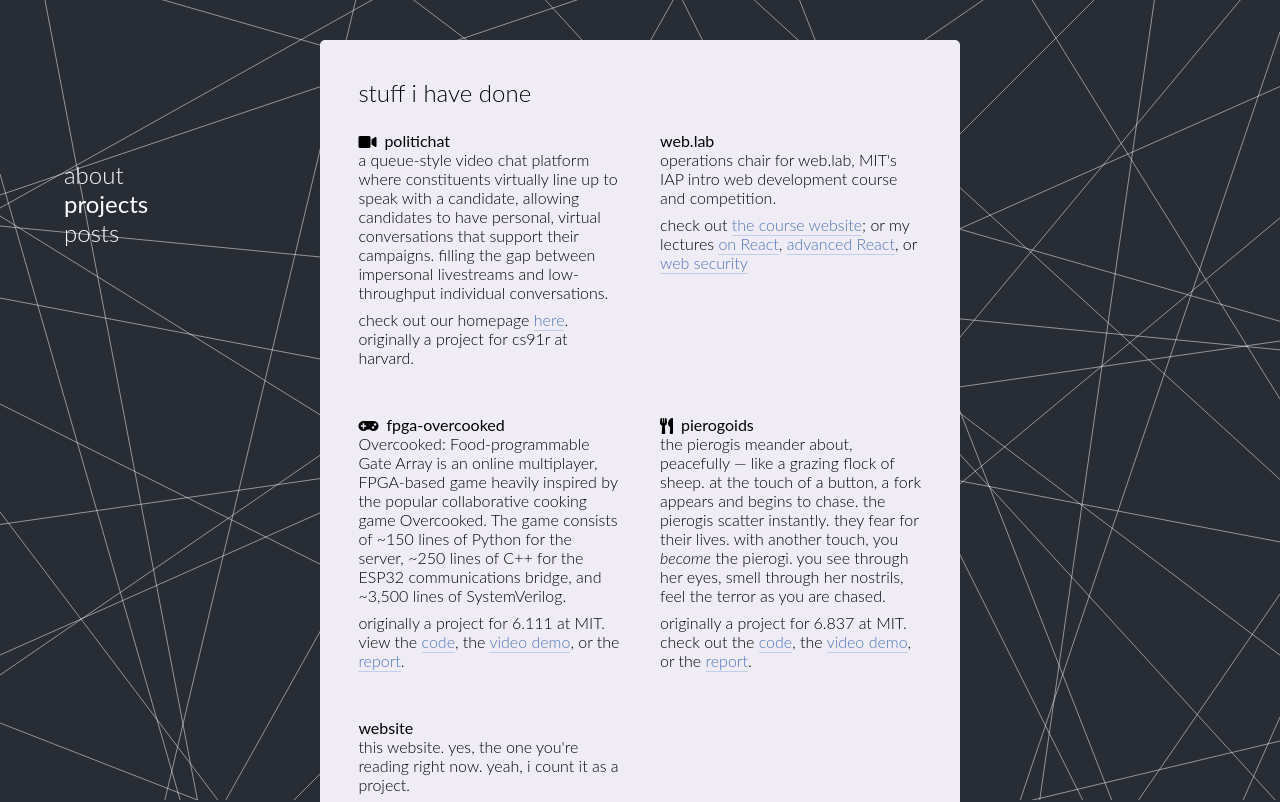
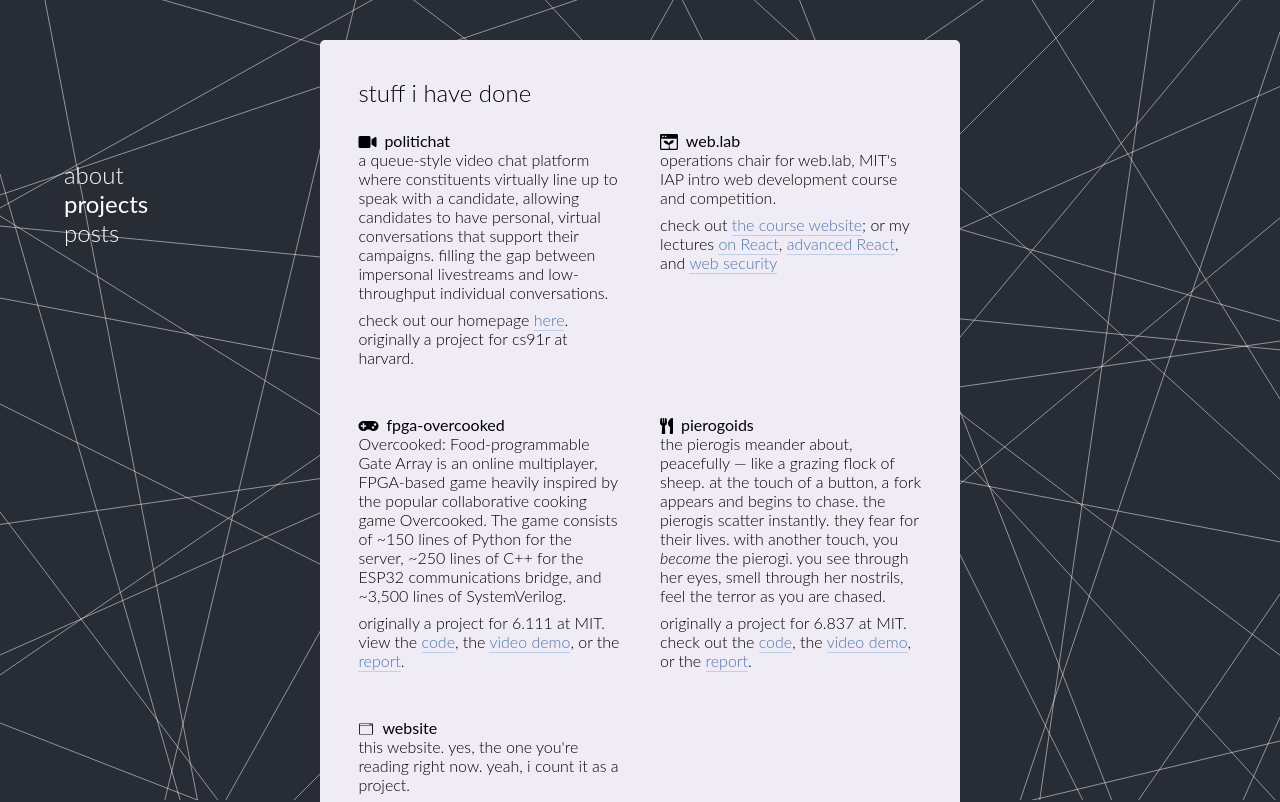
Before and after one commit to kyeb/kyeburchard-next, a Next.js app: page /projects in a window 1280 px wide. Shown: the top 802 px of the page. Built offline with nearby package versions, Linux system fonts and the light colour scheme.

Commit message:
add remaining + style icons

```diff
--- a/components/projects/Project.tsx
+++ b/components/projects/Project.tsx
@@ -11,9 +11,13 @@
   if (icon.startsWith("fa-")) {
     // Font Awesome icons
     return <i className={`fas ${icon}`} />;
-  } else if (icon.endsWith(".svg")) {
-    // SVG icons
-    return null;
+  } else if (icon.endsWith(".png") || icon.endsWith(".svg")) {
+    // SVG/PNG icons
+    return (
+      <div className={styles.projectIconImageContainer}>
+        <img className={styles.projectIconImage} src={`/icons/${icon}`} />
+      </div>
+    );
   } else {
     return null;
   }
@@ -22,7 +26,7 @@
 const Project = (props: ProjectProps) => {
   const { name, content, icon } = props.info;
   return (
-    <div className={styles.projectContainer}>
+    <div>
       <div className={styles.projectHeader}>
         {icon && renderIcon(icon)}
         <h2>{name}</h2>
--- a/content/projects/web-lab.md
+++ b/content/projects/web-lab.md
@@ -1,6 +1,6 @@
 ---
 name: web.lab
-icon:
+icon: weblab.svg
 order: 2
 ---
 
@@ -8,5 +8,5 @@
 
 check out [the course website](https://weblab.mit.edu); or my lectures [on
 React](https://youtu.be/vwfRskkdI5o), [advanced
-React](https://youtu.be/sRtnYO2Xrvk), or [web
+React](https://youtu.be/sRtnYO2Xrvk), and [web
 security](https://youtu.be/fcFlGT0iCtk)
--- a/content/projects/website.md
+++ b/content/projects/website.md
@@ -1,6 +1,6 @@
 ---
 name: website
-icon:
+icon: icons8-application-window-100.png
 order: 5
 ---
 
--- a/styles/ProjectsList.module.css
+++ b/styles/ProjectsList.module.css
@@ -16,9 +16,6 @@
   padding-bottom: 1em;
 }
 
-.projectContainer {
-}
-
 .projectHeader {
   display: flex;
   justify-content: flex-start;
@@ -26,10 +23,14 @@
   gap: 0.5em;
 }
 
-.projectDescription {
-  /* padding-bottom: 2.5em; */
-}
-
 .projectDescription p {
   padding-bottom: 0.5em;
 }
+
+.projectIconImageContainer {
+  height: 1em;
+}
+
+.projectIconImage {
+  height: 100%;
+}
```
Also changed, not shown: public/icons/icons8-application-window-100.png (added), public/icons/weblab.svg.
